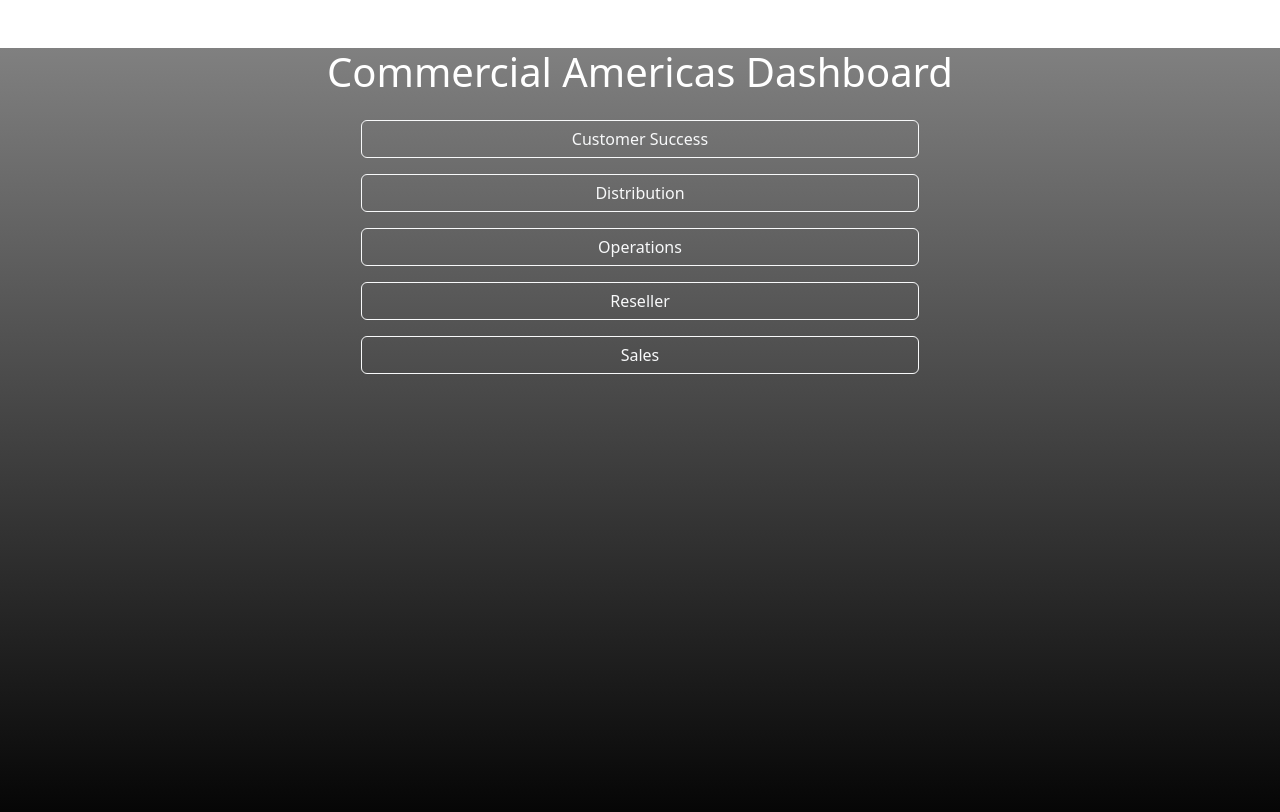
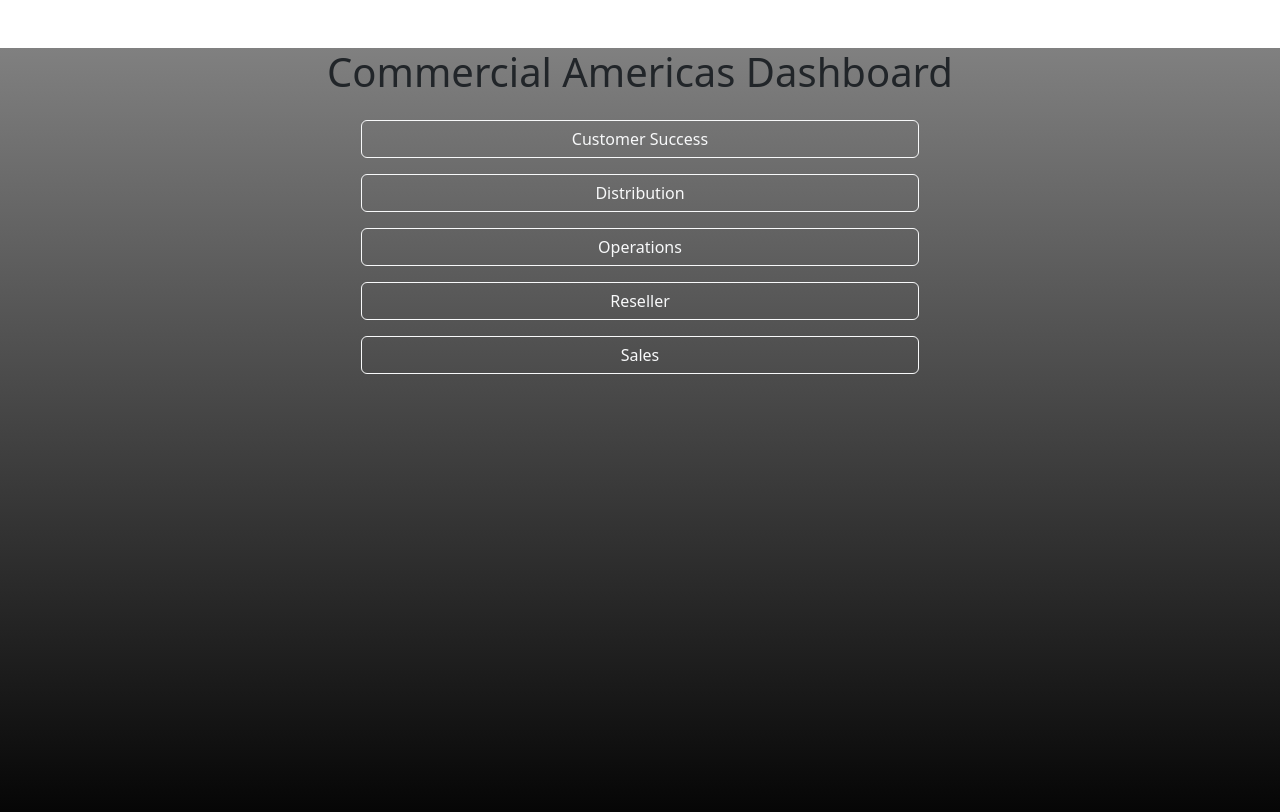
Before and after one commit to hicks08805/comm-amer-dashboard, a React (Create React App) app: page / in a window 1280 px wide. Shown: the top 812 px of the page. Built offline with nearby package versions, Linux system fonts and the light colour scheme.

Commit message:
fixing colors

```diff
--- a/src/App.js
+++ b/src/App.js
@@ -57,11 +57,10 @@ function OperationsLayout() {
 export default function App() {
   return (
     <div style={{
-  minHeight: '100vh',
-  minWidth: '100vw',
-  background: 'linear-gradient(to bottom, #808080, #000000)',
-  color: 'white'
-}}>
+      minHeight: '100vh',
+      minWidth: '100vw',
+      background: 'linear-gradient(to bottom, #808080, #000000)',
+    }}>
     <Router>
       <Routes>
         <Route path="/" element={<Home />} />
--- a/src/index.css
+++ b/src/index.css
@@ -6,9 +6,6 @@ body {
   -webkit-font-smoothing: antialiased;
   -moz-osx-font-smoothing: grayscale;
   background-color: linear-gradient(to bottom, #808080, #000000) !important; /* Medium gray to black */
-  height: 100%;
-  margin: 0;
-  padding: 0;
 }
 
 code {
```
